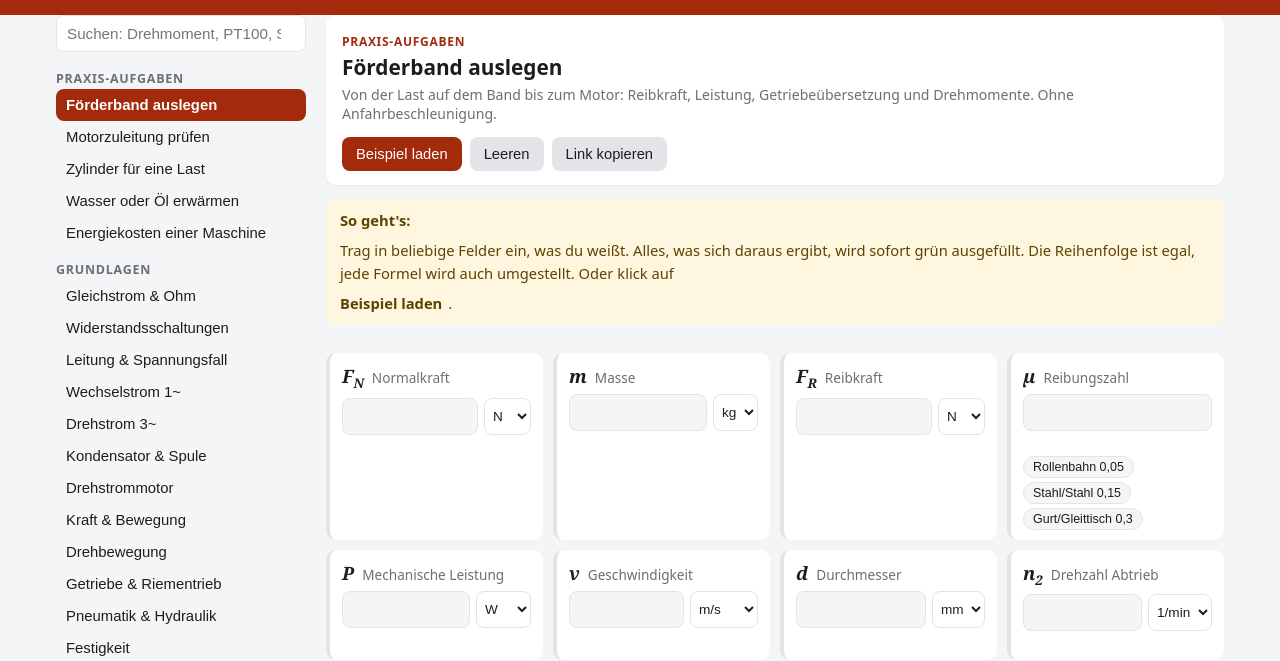
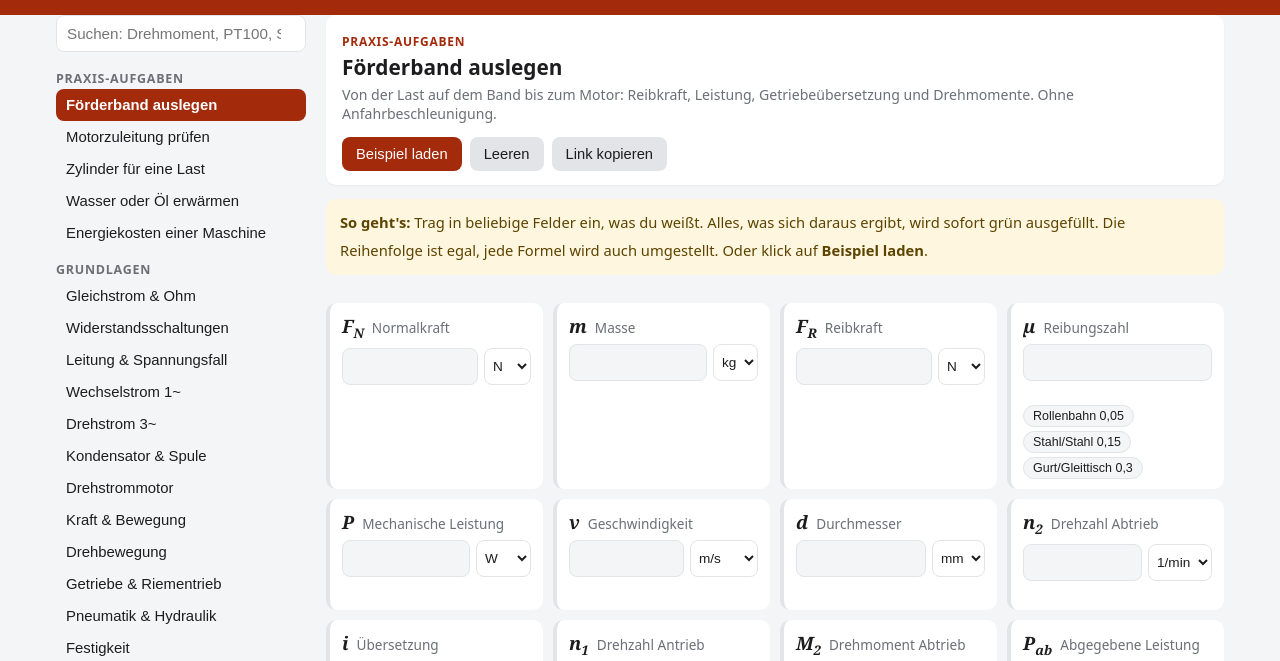
Before and after one commit to Tobias-Hauser/formelsammlung, a plain HTML site: page index.html in a window 1280 px wide. Shown: the part 80-741 px from the top of the page. Drawn offline with Linux system fonts and the light colour scheme.

Commit message:
Hinweisbox: Umbruch korrigiert

```diff
--- a/index.html
+++ b/index.html
@@ -5,7 +5,7 @@
 <meta name="viewport" content="width=device-width, initial-scale=1">
 <title>Formelsammlung Mechatronik</title>
 <meta name="description" content="Interaktive Formelsammlung für Mechatroniker: Gib ein, was du weißt, der Rest wird mit Rechenweg berechnet.">
-<link rel="stylesheet" href="style.css?v=1">
+<link rel="stylesheet" href="style.css?v=2">
 </head>
 <body>
 <header>
--- a/style.css
+++ b/style.css
@@ -55,11 +55,11 @@ button.sekundaer { background: var(--linie); color: var(--text); }
 button.link { background: none; border: 0; color: var(--akzent); cursor: pointer; padding: 0; font-size: .88rem; }
 
 /* Hinweise */
-.tipp { background: var(--tipp-bg); color: var(--tipp-text); border-radius: 10px; padding: 10px 14px; font-size: .92rem; line-height: 1.6; display: flex; flex-wrap: wrap; gap: 6px; align-items: center; }
+.tipp { background: var(--tipp-bg); color: var(--tipp-text); border-radius: 10px; padding: 10px 14px; font-size: .92rem; line-height: 1.9; }
 .tipp.fertig { background: var(--ok-bg); color: var(--ok); }
 .tipp:empty { display: none; }
 .warnung { background: var(--warn-bg); color: var(--warn); border-radius: 10px; padding: 10px 14px; font-size: .92rem; margin-bottom: 6px; line-height: 1.5; }
-.tipp-chip { color: var(--text); }
+.tipp-chip { color: var(--text); margin: 0 4px 0 0; }
 .tipp-chip small { color: var(--grau); }
 
 /* Felder */
```
